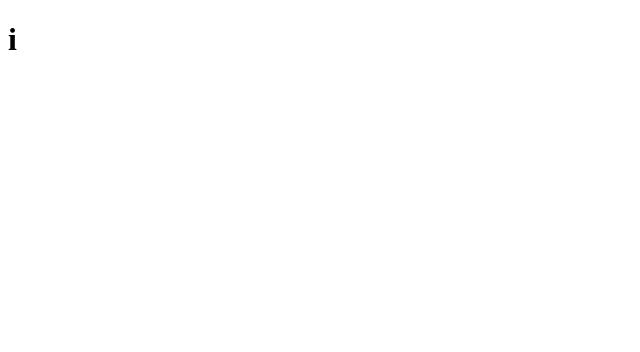
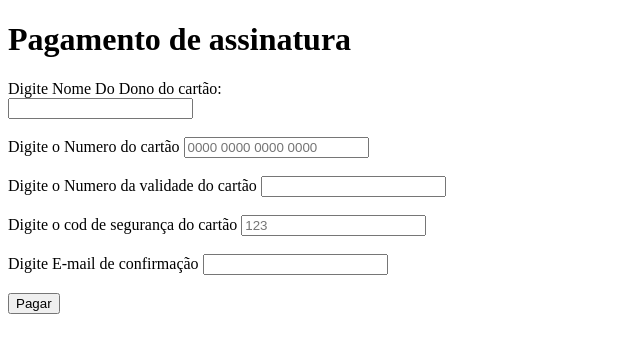
Before and after one commit to EstevaM-prog/Projeto, a plain HTML site: page HTML/pagamento.html in a window 1280 px wide. Shown: the whole page, without its empty margins (0-640 px from the left). Drawn offline with Linux system fonts and the light colour scheme.

Commit message:
form pagamento

```diff
--- /dev/null
+++ b/Create/criar_usuarios.css
@@ -0,0 +1,3 @@
+.form_criar_usuario{
+  margin-left: 1000px;
+}
--- a/HTML/pagamento.html
+++ b/HTML/pagamento.html
@@ -3,9 +3,33 @@
     <head>
         <meta charset="UTF-8">
         <meta name="viewport" content="width=device-width, initial-scale=1.0">
-    <title>Pagamento</title>
+        <link rel="icon" href="/img/logo.png">
+        <title>Pagamento - Listenly</title>
     </head>
     <body>
-    <h1>i</h1>
+        <h1>Pagamento de assinatura</h1>
+
+        <div class="form_pagamento">
+            <form action="#" method="post">
+
+                <label for="nome_cartao">Digite Nome Do Dono do cartão:</label><br>
+                <input type="text" id="nome_cartao" name="nome_cartao" required><br><br>
+
+                <label for="numero_cartao">Digite o Numero do cartão</label>
+                <input type="number" id="numero_cartao" name="numero_cartao" maxlength="19" placeholder="0000 0000 0000 0000" required><br><br>
+
+                <label for="numero_validae">Digite o Numero da validade do cartão</label>
+                <input type="number" id="validade_cartao" name="validade_cartao placeholder="08/25" required"><br><br>
+
+                <label for="cod_seguranca">Digite o cod de segurança do cartão</label>
+                <input type="number" id="cod_seguranca" name="cod_seguranca" maxlength="4" placeholder="123" required><br><br>
+
+                <label for="email">Digite E-mail de confirmação</label>
+                <input type="email" id="email" name="email" required><br><br>
+
+                <input type="submit" value="Pagar">
+
+            </form>
+        </div>
     </body>
     </html>
--- a/StyleCSS/login.css
+++ b/StyleCSS/login.css
@@ -1,3 +1,8 @@
 body{
     background-color: rgb(255, 251, 246);
 }
+
+.form_login {
+    margin-right: 1000px;
+
+}
--- a/StyleCSS/style.css
+++ /dev/null
@@ -1,3 +0,0 @@
-body {
-  background-color: #222324;
-}
```
Also changed, not shown: Create/criar_usuarios.html (+2 -0 lines). Lines whose indentation alone changed are shown as unchanged.
